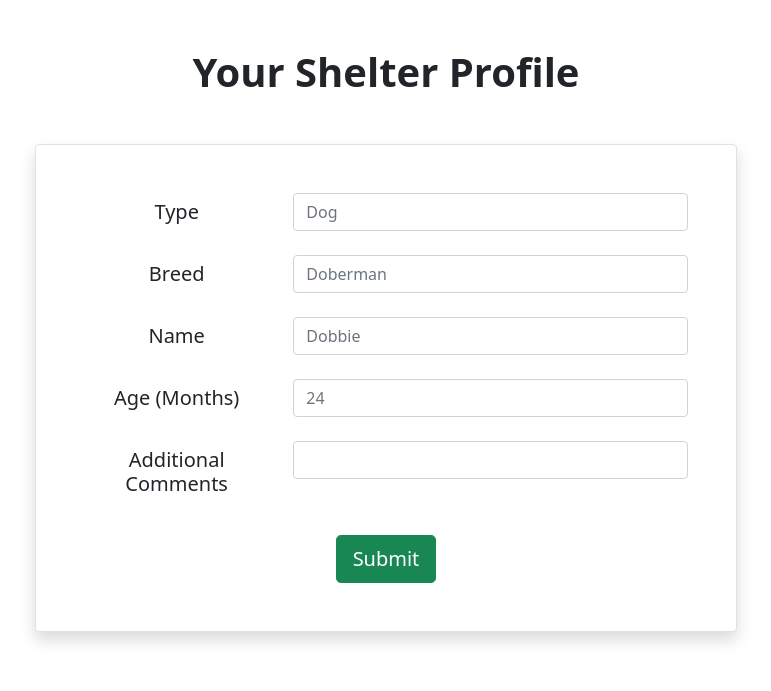
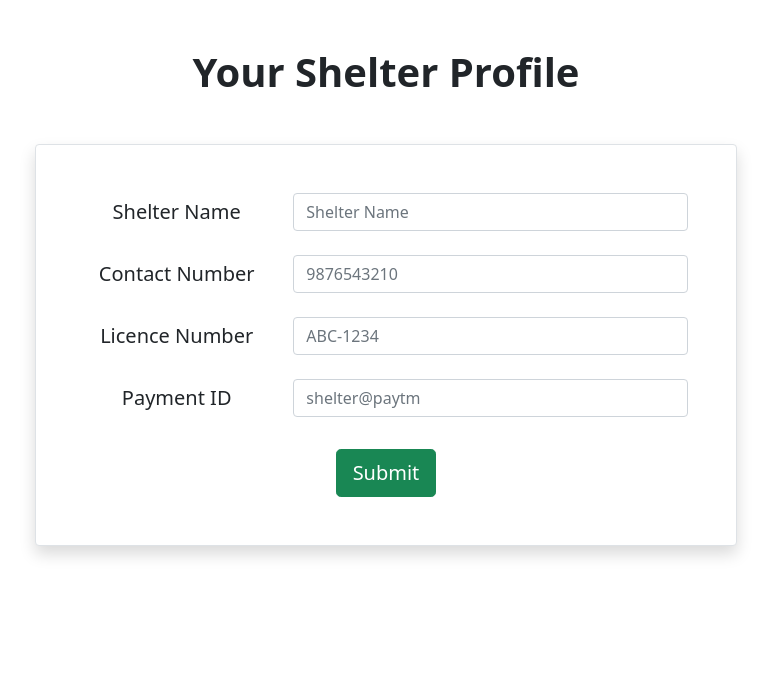
Before and after one commit to Randy1812/PawHaven, a Python web app: template templates/shelterprofile.html in a window 1280 px wide. Shown: the part 109-800 px from the top of the page, without its empty margins (254-1025 px from the left). Run offline with Jinja, Linux system fonts and the light colour scheme; the template is opened without the code that fills it, so the values that code supplies are empty; some libraries are stand-ins or nearby versions.

Commit message:
Add files via upload

```diff
--- a/templates/shelterprofile.html
+++ b/templates/shelterprofile.html
@@ -40,37 +40,30 @@
     <div class="card w-75 rounded border shadow mx-auto p-5">
       <form>
         <div class="row mb-3">
-          <label for="type" class="col-sm-4 col-form-label"><h5>Type</h5></label>
+          <label for="sname" class="col-sm-4 col-form-label"><h5>Shelter Name</h5></label>
           <div class="col-sm-8">
-            <input type="text" class="form-control" id="type" placeholder="Dog">
+            <input type="text" class="form-control" id="sname" placeholder="Shelter Name">
           </div>
         </div>
 
         <div class="row mb-3">
-          <label for="breed" class="col-sm-4 col-form-label"><h5>Breed</h5></label>
+          <label for="cnum" class="col-sm-4 col-form-label"><h5>Contact Number</h5></label>
           <div class="col-sm-8">
-            <input type="text" class="form-control" id="breed" placeholder="Doberman">
+            <input type="text" class="form-control" id="cnum" placeholder="9876543210">
           </div>
         </div>
 
         <div class="row mb-3">
-          <label for="name" class="col-sm-4 col-form-label"><h5>Name</h5></label>
+          <label for="licence" class="col-sm-4 col-form-label"><h5>Licence Number</h5></label>
           <div class="col-sm-8">
-            <input type="text" class="form-control" id="name" placeholder="Dobbie">
+            <input type="text" class="form-control" id="licence" placeholder="ABC-1234">
           </div>
         </div>
 
         <div class="row mb-3">
-          <label for="age" class="col-sm-4 col-form-label"><h5>Age (Months)</h5></label>
+          <label for="payment" class="col-sm-4 col-form-label"><h5>Payment ID</h5></label>
           <div class="col-sm-8">
-            <input type="text" class="form-control" id="age" placeholder="24">
-          </div>
-        </div>
-
-        <div class="row mb-3">
-          <label for="comments" class="col-sm-4 col-form-label"><h5>Additional Comments</h5></label>
-          <div class="col-sm-8">
-            <input type="text" class="form-control" id="comments">
+            <input type="text" class="form-control" id="payment" placeholder="shelter@paytm">
           </div>
         </div>
 
```
